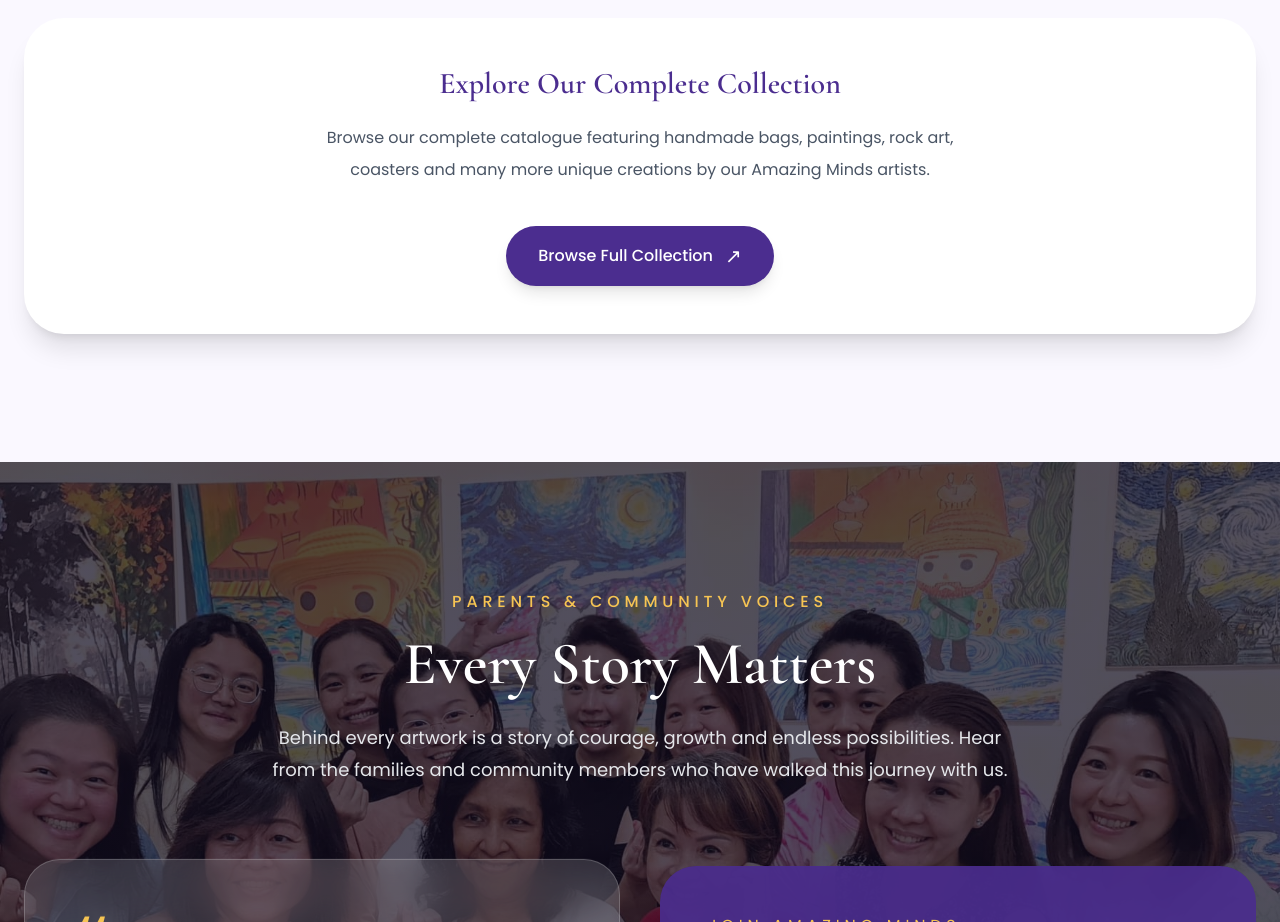
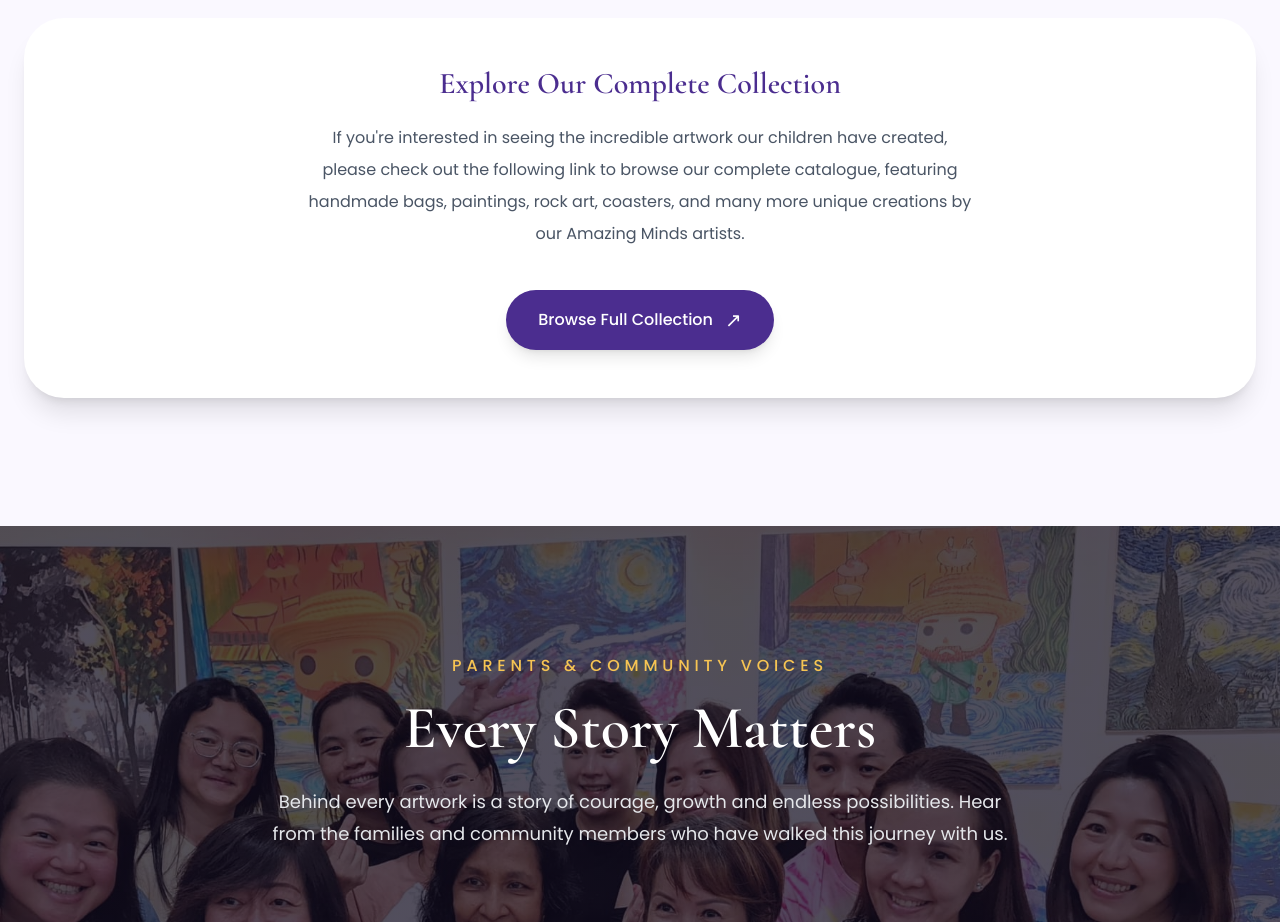
Before and after one commit to jpoi0003/Amazing-Minds, a Next.js app: page / in a window 1280 px wide. Shown: the part 9280-10202 px from the top of the page. Built offline with nearby package versions, Linux system fonts and the light colour scheme; a web font is replaced by a local one.

Commit message:
Update Translation

```diff
--- a/components/Contact.tsx
+++ b/components/Contact.tsx
@@ -148,6 +148,12 @@ ${form.message}
             onChange={handleChange}
             className="w-full p-4 rounded-xl border focus:outline-none focus:ring-2 focus:ring-[#4B2D8F]"
           >
+
+            <option value="Buy Artworks">
+              {t.contact.buyArtworks}
+            </option>
+
+
             <option value="Volunteering">
               {t.contact.volunteer}
             </option>
--- a/translations/en.ts
+++ b/translations/en.ts
@@ -112,7 +112,7 @@ gallery: {
   ctaTitle: "Explore Our Complete Collection",
 
   ctaDescription:
-    "Browse our complete catalogue featuring handmade bags, paintings, rock art, coasters and many more unique creations by our Amazing Minds artists.",
+    "If you're interested in seeing the incredible artwork our children have created, please check out the following link to browse our complete catalogue, featuring handmade bags, paintings, rock art, coasters, and many more unique creations by our Amazing Minds artists.",
 
   browse: "Browse Full Collection",
 },
@@ -152,6 +152,7 @@ contact: {
   emailPlaceholder: "Your Email",
   message: "Your Message",
 
+  buyArtworks: "Buying Artworks",
   volunteer: "Volunteering",
   donate: "Donating",
   events: "Learn more about events",
--- a/translations/ms.ts
+++ b/translations/ms.ts
@@ -112,7 +112,7 @@ gallery: {
   ctaTitle: "Terokai Koleksi Lengkap Kami",
 
   ctaDescription:
-    "Lihat katalog penuh kami yang menampilkan beg buatan tangan, lukisan, seni batu, alas cawan dan pelbagai lagi hasil kreatif daripada artis Amazing Minds.",
+    "Jika anda berminat untuk melihat hasil seni menakjubkan yang dihasilkan oleh anak-anak kami, sila klik pautan di bawah untuk melayari katalog lengkap kami,menampilkan beg tangan buatan tangan, lukisan, seni batu, alas cawan, dan pelbagai lagi ciptaan unik oleh para seniman Amazing Minds.",
 
   browse: "Lihat Koleksi Lengkap",
 },
@@ -152,6 +152,8 @@ contact: {
   emailPlaceholder: "E-mel Anda",
   message: "Mesej Anda",
 
+
+  buyArtworks: "Membeli Karya Seni",
   volunteer: "Sukarelawan",
   donate: "Sumbangan",
   events: "Ketahui lebih lanjut tentang acara",
--- a/translations/zh.ts
+++ b/translations/zh.ts
@@ -22,7 +22,7 @@ const zh = {
   label: "关于 Amazing Minds",
   title: "我们的故事",
 
-  p1: "Amazing Minds 于 2022 年 7 月由特殊教育导师 Sabrina 创立。她亦获选为《大英百科全书》2023 年度人物。她希望建立一个培训中心，为特殊人士提供实用技能培训，让他们能够独立生活，并减轻家庭负担。",
+  p1: "Amazing Minds 于 2022 年 7 月由点亮星光（特殊）孩儿生命的导师 Sabrina 创立。她亦获选为 《英国百科全书》2023年第五版本里马来西亚为对社会有贡献的成功人士。她希望建立一个培训中心，为特殊人士提供实用技能培训，让他们能够独立生活，并减轻家庭负担。",
 
   p2: "受到 UniTem Ai 项目的启发，Sabrina 开始举办绘画课程，并于 2024 年扩展至由聋人学生教授的手语课程。这些课程不仅促进社会沟通，也为导师提供收入与尊严。",
 
@@ -112,7 +112,7 @@ gallery: {
   ctaTitle: "探索完整作品集",
 
   ctaDescription:
-    "浏览我们的完整作品目录，包括手工包、绘画、石头彩绘、杯垫及更多由 Amazing Minds 艺术家创作的作品。",
+    "如果您对孩子们创作的精美艺术品感兴趣，请点击以下链接浏览我们的完整目录—，其中包括手工包包、画作、岩石画、杯垫以及更多由Amazing Minds小艺术家们创作的独特作品。",
 
   browse: "浏览完整作品集",
 },
@@ -152,6 +152,8 @@ contact: {
   emailPlaceholder: "您的电子邮件",
   message: "您的留言",
 
+
+  buyArtworks: "购买艺术品",
   volunteer: "志愿服务",
   donate: "捐款",
   events: "了解更多活动",
```
Also changed, not shown: components/Volunteer.tsx (deleted).
